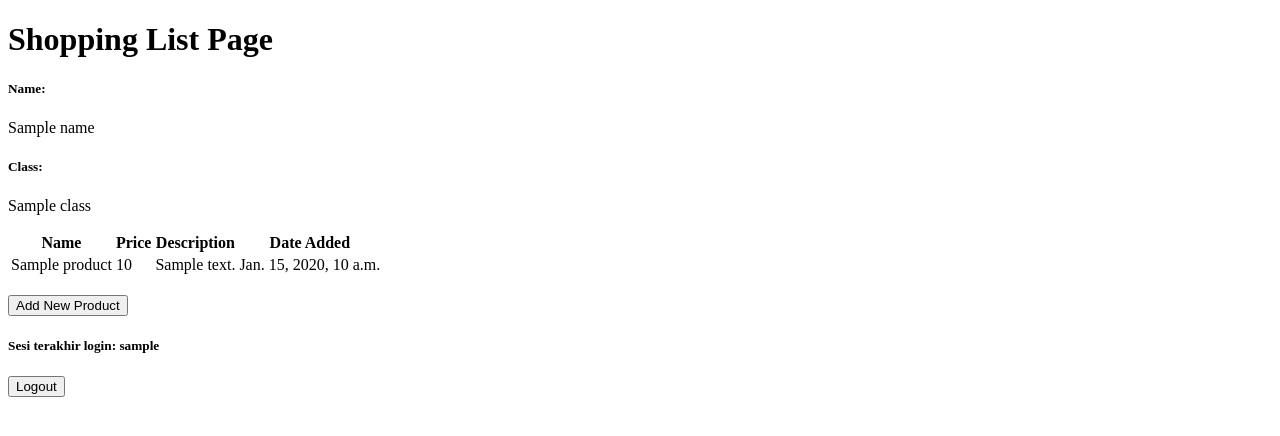
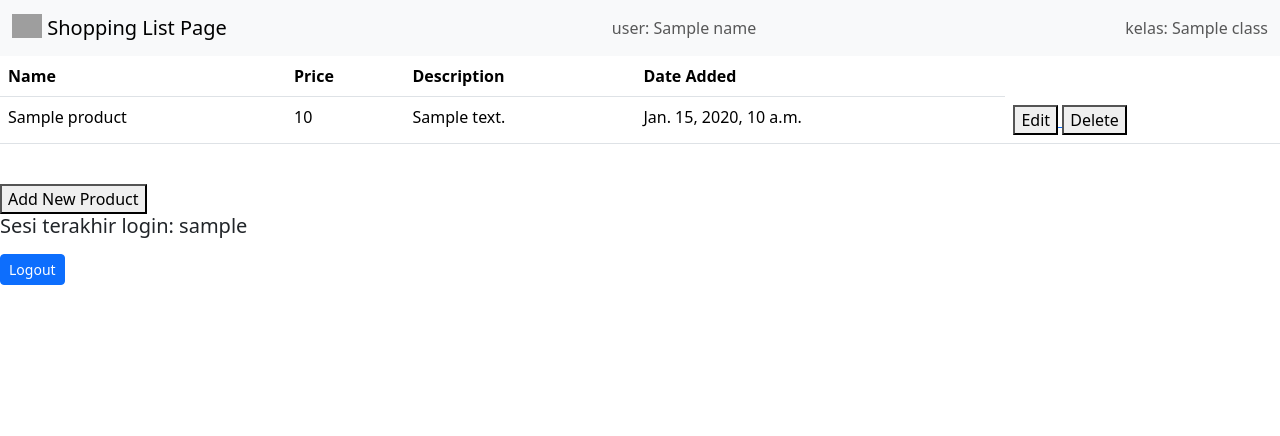
Before and after one commit to georginaelena/shopping-list, a Django app: template main/templates/main.html in a window 1280 px wide. Shown: the top 436 px of the page. Run offline with Django 4.2, Linux system fonts and the light colour scheme; the template is opened without the code that fills it: most values are stand-ins (such as "Sample title", 1, 10 or a date in 2020); grey boxes are pictures that could not be loaded.

Commit message:
Tutorial 4: Selesai

```diff
--- a/main/templates/main.html
+++ b/main/templates/main.html
@@ -1,15 +1,58 @@
 {% extends 'base.html' %}
 
 {% block content %}
-    <h1>Shopping List Page</h1>
+    <!-- Heading -->
+    <nav class="navbar bg-body-tertiary">
+        <div class="container-fluid">
+            <a class="navbar-brand" href="#">
+                <img src="https://i.imgur.com/Oyp81gz.png" alt="Logo" width="30" height="24" class="d-inline-block align-text-top">
+                Shopping List Page
+            </a>
+            <span class="navbar-text">
+                user: {{name}}
+            </span>
+            <span class="navbar-text">
+                kelas: {{class}}
+            </span>
+        </div>
+    </nav>
 
-    <h5>Name:</h5>
-    <p>{{name}}</p>
+<table class="table">
+  <thead>
+    <tr>
+      <th scope="col">Name</th>
+      <th scope="col">Price</th>
+      <th scope="col">Description</th>
+      <th scope="col">Date Added</th>
+    </tr>
+  </thead>
+  <tbody>
+    {% comment %} Berikut cara memperlihatkan data produk di bawah baris ini {% endcomment %}
 
-    <h5>Class:</h5>
-    <p>{{class}}</p>
+    {% for product in products %}
+    <tr>
+        <td>{{product.name}}</td>
+        <td>{{product.price}}</td>
+        <td>{{product.description}}</td>
+        <td>{{product.date_added}}</td>
+        <td>
+                <a href="{% url 'main:edit_product' product.pk %}">
+                    <button>
+                        Edit
+                    </button>
+                </a>
+                <a href="{% url 'main:delete_product' product.pk %}">
+                    <button>
+                        Delete
+                    </button>
+                </a>
+            </td>
+        </tr>
+    {% endfor %}
+  </tbody>
+</table>
 
-<table>
+<!-- <table>
     <tr>
         <th>Name</th>
         <th>Price</th>
@@ -25,9 +68,21 @@
             <td>{{product.price}}</td>
             <td>{{product.description}}</td>
             <td>{{product.date_added}}</td>
+            <td>
+                <a href="{% url 'main:edit_product' product.pk %}">
+                    <button>
+                        Edit
+                    </button>
+                </a>
+                <a href="{% url 'main:delete_product' product.pk %}">
+                    <button>
+                        Delete
+                    </button>
+                </a>
+            </td>
         </tr>
     {% endfor %}
-</table>
+</table> -->
 
 <br />
 
@@ -39,11 +94,13 @@
 
 <h5>Sesi terakhir login: {{ last_login }}</h5>
 
-<a href="{% url 'main:logout' %}">
-    <button>
-        Logout
-    </button>
-</a>
+<div class="d-flex justify-content-start mt-3">
+    <form>
+        <a href="{% url 'main:logout' %}">
+            <button type="button" class="btn btn-primary btn-sm">Logout</button>
+        </a>
+    </form>
+</div>
 
 
 {% endblock content %}
--- a/main/urls.py
+++ b/main/urls.py
@@ -4,6 +4,8 @@ from main.views import show_main, create_product, show_xml, show_json, show_xml_
 from main.views import register
 from main.views import login_user
 from main.views import logout_user
+from main.views import edit_product
+from main.views import delete_product
 
 app_name = 'main'
 
@@ -17,5 +19,7 @@ urlpatterns = [
     path('register/', register, name='register'),
     path('login/', login_user, name='login'),
     path('logout/', logout_user, name='logout'),
+    path('edit-product/<int:id>', edit_product, name='edit_product'),
+    path('delete/<int:id>', delete_product, name='delete_product'),
 
 ]
--- a/templates/base.html
+++ b/templates/base.html
@@ -2,13 +2,14 @@
 <!DOCTYPE html>
 <html lang="en">
     <head>
-        <meta charset="UTF-8" />
-        <meta
-            name="viewport"
-            content="width=device-width, initial-scale=1.0"
-        />
         {% block meta %}
+            <meta charset="UTF-8" />
+            <meta name="viewport" content="width=device-width, initial-scale=1">
         {% endblock meta %}
+        <link href="https://cdn.jsdelivr.net/npm/bootstrap@5.3.2/dist/css/bootstrap.min.css" rel="stylesheet" integrity="sha384-T3c6CoIi6uLrA9TneNEoa7RxnatzjcDSCmG1MXxSR1GAsXEV/Dwwykc2MPK8M2HN" crossorigin="anonymous">
+        <script src="https://code.jquery.com/jquery-3.6.0.min.js" integrity="sha384-KyZXEAg3QhqLMpG8r+J4jsl5c9zdLKaUk5Ae5f5b1bw6AUn5f5v8FZJoMxm6f5cH1" crossorigin="anonymous"></script>
+        <script src="https://cdn.jsdelivr.net/npm/@popperjs/core@2.11.8/dist/umd/popper.min.js" integrity="sha384-I7E8VVD/ismYTF4hNIPjVp/Zjvgyol6VFvRkX/vR+Vc4jQkC+hVqc2pM8ODewa9r" crossorigin="anonymous"></script>
+        <script src="https://cdn.jsdelivr.net/npm/bootstrap@5.3.2/dist/js/bootstrap.min.js" integrity="sha384-BBtl+eGJRgqQAUMxJ7pMwbEyER4l1g+O15P+16Ep7Q9Q+zqX6gSbd85u4mG4QzX+" crossorigin="anonymous"></script>
     </head>
 
     <body>
```
Also changed, not shown: main/templates/edit_product.html (added, +22 -0 lines), main/views.py (+23 -0 lines).
